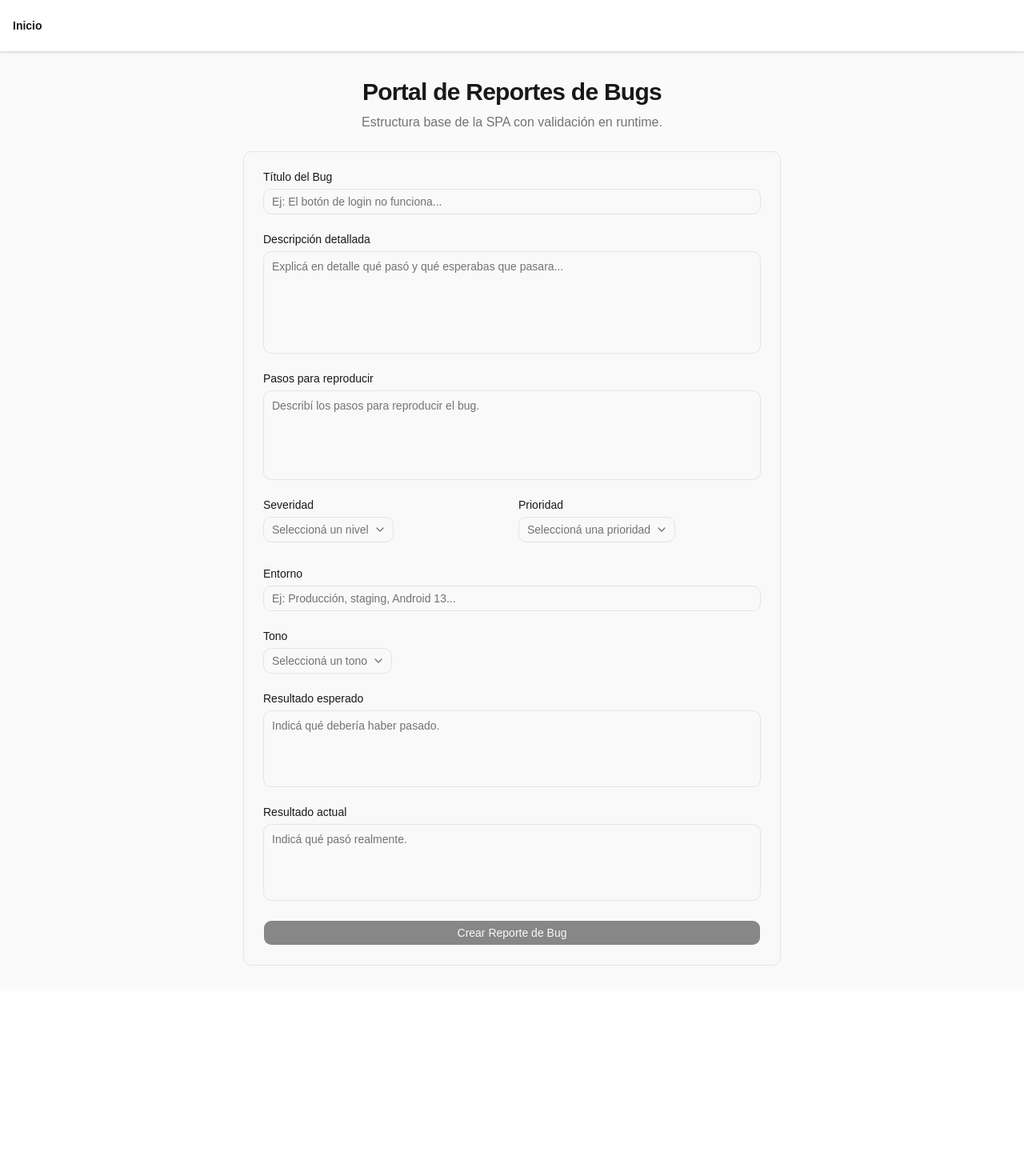
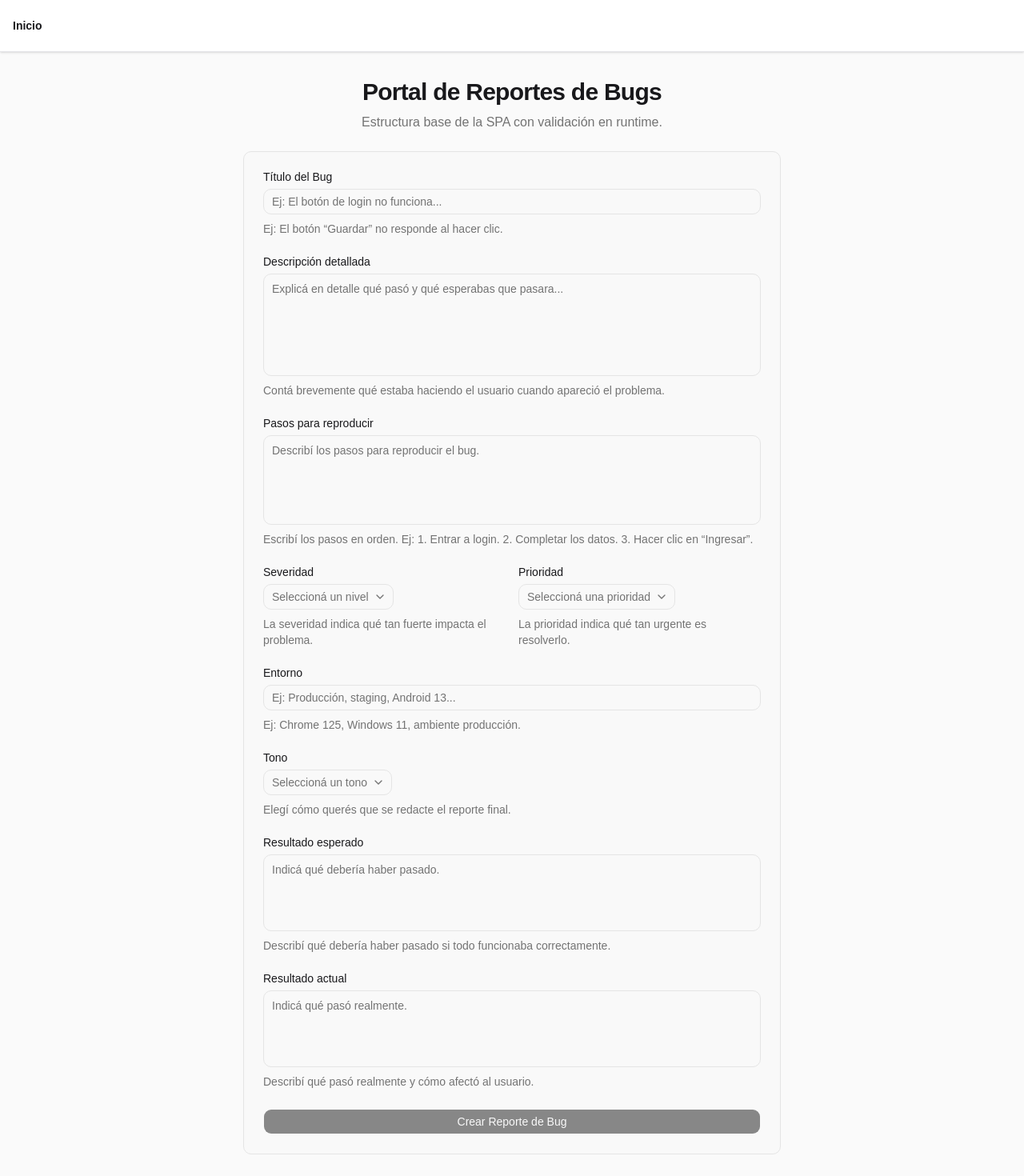
Before and after one commit to Agustin742/proyecto-2-Generador-de-Reportes-de-bugs, a React (Vite) app: page / in a window 1280 px wide. Shown: the top 1470 px of the page at 80% size. Before the commit the page ends 1239 px from the top, so only its background shows below. Built offline with nearby package versions, Linux system fonts and the light colour scheme.

Commit message:
feat: add guidance text to bug report form

```diff
--- a/src/features/bug-report/components/BugReportForm.tsx
+++ b/src/features/bug-report/components/BugReportForm.tsx
@@ -67,6 +67,9 @@ export function BugReportForm() {
                   {...field}
                 />
               </FormControl>
+              <p className="text-sm text-muted-foreground">
+                Ej: El botón “Guardar” no responde al hacer clic.
+              </p>
               <FormMessage />
             </FormItem>
           )}
@@ -85,6 +88,10 @@ export function BugReportForm() {
                   {...field}
                 />
               </FormControl>
+              <p className="text-sm text-muted-foreground">
+                Contá brevemente qué estaba haciendo el usuario cuando apareció
+                el problema.
+              </p>
               <FormMessage />
             </FormItem>
           )}
@@ -103,6 +110,10 @@ export function BugReportForm() {
                   {...field}
                 />
               </FormControl>
+              <p className="text-sm text-muted-foreground">
+                Escribí los pasos en orden. Ej: 1. Entrar a login. 2. Completar
+                los datos. 3. Hacer clic en “Ingresar”.
+              </p>
               <FormMessage />
             </FormItem>
           )}
@@ -115,10 +126,7 @@ export function BugReportForm() {
             render={({ field }) => (
               <FormItem>
                 <FormLabel>Severidad</FormLabel>
-                <Select
-                  onValueChange={field.onChange}
-                  value={field.value}
-                >
+                <Select onValueChange={field.onChange} value={field.value}>
                   <FormControl>
                     <SelectTrigger>
                       <SelectValue placeholder="Seleccioná un nivel" />
@@ -131,6 +139,9 @@ export function BugReportForm() {
                     <SelectItem value="critical">Crítica</SelectItem>
                   </SelectContent>
                 </Select>
+                <p className="text-sm text-muted-foreground">
+                  La severidad indica qué tan fuerte impacta el problema.
+                </p>
                 <FormMessage />
               </FormItem>
             )}
@@ -142,10 +153,7 @@ export function BugReportForm() {
             render={({ field }) => (
               <FormItem>
                 <FormLabel>Prioridad</FormLabel>
-                <Select
-                  onValueChange={field.onChange}
-                  value={field.value}
-                >
+                <Select onValueChange={field.onChange} value={field.value}>
                   <FormControl>
                     <SelectTrigger>
                       <SelectValue placeholder="Seleccioná una prioridad" />
@@ -157,6 +165,9 @@ export function BugReportForm() {
                     <SelectItem value="high">Alta</SelectItem>
                   </SelectContent>
                 </Select>
+                <p className="text-sm text-muted-foreground">
+                  La prioridad indica qué tan urgente es resolverlo.
+                </p>
                 <FormMessage />
               </FormItem>
             )}
@@ -175,6 +186,9 @@ export function BugReportForm() {
                   {...field}
                 />
               </FormControl>
+              <p className="text-sm text-muted-foreground">
+                Ej: Chrome 125, Windows 11, ambiente producción.
+              </p>
               <FormMessage />
             </FormItem>
           )}
@@ -186,10 +200,7 @@ export function BugReportForm() {
           render={({ field }) => (
             <FormItem>
               <FormLabel>Tono</FormLabel>
-              <Select
-                onValueChange={field.onChange}
-                value={field.value}
-              >
+              <Select onValueChange={field.onChange} value={field.value}>
                 <FormControl>
                   <SelectTrigger>
                     <SelectValue placeholder="Seleccioná un tono" />
@@ -201,6 +212,9 @@ export function BugReportForm() {
                   <SelectItem value="detailed">Detallado</SelectItem>
                 </SelectContent>
               </Select>
+              <p className="text-sm text-muted-foreground">
+                Elegí cómo querés que se redacte el reporte final.
+              </p>
               <FormMessage />
             </FormItem>
           )}
@@ -219,6 +233,10 @@ export function BugReportForm() {
                   {...field}
                 />
               </FormControl>
+              <p className="text-sm text-muted-foreground">
+                Describí qué debería haber pasado si todo funcionaba
+                correctamente.
+              </p>
               <FormMessage />
             </FormItem>
           )}
@@ -237,6 +255,9 @@ export function BugReportForm() {
                   {...field}
                 />
               </FormControl>
+              <p className="text-sm text-muted-foreground">
+                Describí qué pasó realmente y cómo afectó al usuario.
+              </p>
               <FormMessage />
             </FormItem>
           )}
```
